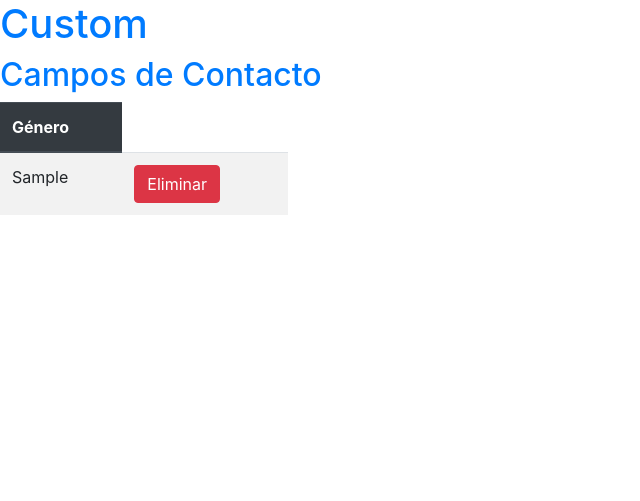
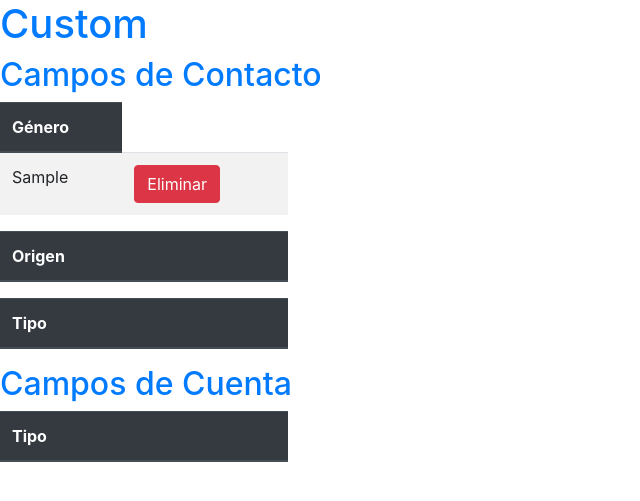
Before and after one commit to Winguweb/mi_primera_bd, a Django app: page /custom/ in a window 1280 px wide. Shown: the part 80-581 px from the top of the page, without its empty margins (0-640 px from the left). Run offline with Django 3.2, Linux system fonts and the light colour scheme; a user stored in the database is signed in; tables that the repository leaves empty hold one stand-in row (values such as "Sample post"); lists and menus that the app fills with data are empty; some libraries are stand-ins or nearby versions.

Commit message:
cambio modelo y elimina campos correctamente

```diff
--- a/primerabdd/primerabdd/crm/admin.py
+++ b/primerabdd/primerabdd/crm/admin.py
@@ -1,5 +1,5 @@
 from django.contrib import admin
-from .models import Cuenta, Contacto, Organizacion, Donante, Voluntario, CampoSexo
+from .models import Cuenta, Contacto, Organizacion, Donante, Voluntario, CamposCustomOrganizacion
 
 class ContactoInline(admin.TabularInline):
     model = Contacto
@@ -30,4 +30,4 @@ class ContactoAdmin(admin.ModelAdmin):
     ]
 
 admin.site.register(Organizacion)
-admin.site.register(CampoSexo)
+admin.site.register(CamposCustomOrganizacion)
--- a/primerabdd/primerabdd/crm/forms.py
+++ b/primerabdd/primerabdd/crm/forms.py
@@ -1,5 +1,4 @@
-from .models import Organizacion, Cuenta, Contacto, Voluntario, Donante, CampoSexo
-
+from .models import Organizacion, Cuenta, Contacto, Voluntario, Donante, CamposCustomOrganizacion, TiposCamposCustom
 from django import forms
 from django.forms import ModelForm, CheckboxInput
 from django.forms.models import inlineformset_factory
--- a/primerabdd/primerabdd/crm/models.py
+++ b/primerabdd/primerabdd/crm/models.py
@@ -2,6 +2,7 @@ from django.db import models
 from django.contrib.auth.models import User
 from django.utils import timezone
 from djmoney.models.fields import MoneyField
+from enum import Enum
 
 
 
@@ -22,15 +23,22 @@ class Organizacion(models.Model):
 #####################################################
 ###########     CAMPOS CUSTOMIZABLES    #############
 #####################################################
+class TiposCamposCustom(Enum):
+    GENERO_CONTACTO = 1
+    TIPO_CONTACTO = 2
+    ORIGEN_CONTACTO = 3
+    TIPO_CUENTA = 4
+    ESTADO_OPORTUNIDADES = 5
+    TIPO_OPORTUNIDADES = 6
 
-
-class CampoSexo(models.Model):
+class CamposCustomOrganizacion(models.Model):
     organizacion = models.ForeignKey(Organizacion, on_delete=models.CASCADE)
-
-    sexo = models.CharField(max_length=50, default=None, blank=True, null=True)
+    tipo_campo = models.PositiveIntegerField(blank=False, null=False)
+    valor = models.CharField(max_length=50, default=None, blank=True, null=True)
+    #sexo = models.CharField(max_length=50, default=None, blank=True, null=True)
 
     def __str__(self):
-        return self.sexo
+        return (self.valor)
 
 #####################################################
 ###########     CAMPOS CUSTOMIZABLES    #############
@@ -97,7 +105,7 @@ class Contacto(models.Model):
     email_alternativo = models.EmailField(default=None, blank=True, null=True)
 
     sexo = models.OneToOneField(
-            CampoSexo,
+            CamposCustomOrganizacion,
             on_delete=models.CASCADE,
             blank=True,
             null=True
--- a/primerabdd/primerabdd/crm/templates/crm/custom.html
+++ b/primerabdd/primerabdd/crm/templates/crm/custom.html
@@ -11,9 +11,9 @@
 			</tr>
 		</thead>
 		<tbody>
-			{% for campo in camposexo %}
+			{% for campo in camposGenero %}
 			<tr>
-			<td>{{ campo.sexo }}</td>
+			<td>{{ campo.valor }}</td>
 			<td class="tdCenter">
 					<a class="btn btn-danger" href="{% url "eliminar_campos_custom"  campo.id  %}">Eliminar</a>
 				</td>
@@ -22,4 +22,56 @@
 			{% endfor %}
 		</tbody>
 	</table>
+	<table class="table table-striped table-hover " style="width: 18rem;">
+			<thead class="thead-dark">
+				<tr>
+					<th>Origen</th>
+				</tr>
+			</thead>
+			<tbody>
+				{% for campo in camposOrigen %}
+				<tr>
+				<td>{{ campo.valor }}</td>
+				<td class="tdCenter">
+						<a class="btn btn-danger" href="{% url "eliminar_campos_custom"  campo.id  %}">Eliminar</a>
+					</td>
+				</tr>
+				{% endfor %}
+			</tbody>
+		</table>
+		<table class="table table-striped table-hover " style="width: 18rem;">
+				<thead class="thead-dark">
+					<tr>
+						<th>Tipo</th>
+					</tr>
+				</thead>
+				<tbody>
+					{% for campo in camposTipoContacto %}
+					<tr>
+					<td>{{ campo.valor }}</td>
+					<td class="tdCenter">
+							<a class="btn btn-danger" href="{% url "eliminar_campos_custom"  campo.id  %}">Eliminar</a>
+						</td>
+					</tr>
+					{% endfor %}
+				</tbody>
+			</table>
+	<h2>Campos de Cuenta</h2>
+	<table class="table table-striped table-hover " style="width: 18rem;">
+		<thead class="thead-dark">
+			<tr>
+				<th>Tipo</th>
+			</tr>
+		</thead>
+		<tbody>
+			{% for campo in tiposCuenta %}
+			<tr>
+			<td>{{ campo.valor }}</td>
+			<td class="tdCenter">
+					<a class="btn btn-danger" href="{% url "eliminar_campos_custom"  campo.id  %}">Eliminar</a>
+				</td>
+			</tr>
+			{% endfor %}
+		</tbody>
+	</table>
 {% endblock %}
--- a/primerabdd/primerabdd/crm/views.py
+++ b/primerabdd/primerabdd/crm/views.py
@@ -86,7 +86,9 @@ class ContactoCrear(CreateView):
         data = super(ContactoCrear, self).get_context_data(**kwargs)
 
         #filtro los sexos segun org
-        data['form'].fields['sexo'].queryset = CampoSexo.objects.filter(organizacion__usuario=self.request.user)
+        generos_de_la_organizacion = CamposCustomOrganizacion.objects.filter(organizacion__usuario=self.request.user).filter(tipo_campo=TiposCamposCustom.GENERO_CONTACTO.value)
+        print(generos_de_la_organizacion)
+        data['form'].fields['sexo'].queryset = generos_de_la_organizacion
 
         data['accion'] = 'Nuevo Contacto'
         if self.request.POST:
@@ -151,7 +153,9 @@ class ContactoEditar(UpdateView):
         data['accion'] = 'Editar Contacto'
 
         #filtro los sexos segun org
-        data['form'].fields['sexo'].queryset = CampoSexo.objects.filter(organizacion__usuario=self.request.user)
+        generos_de_la_organizacion = CamposCustomOrganizacion.objects.filter(organizacion__usuario=self.request.user).filter(tipo_campo=TiposCamposCustom.GENERO_CONTACTO.value)
+        print(generos_de_la_organizacion)
+        data['form'].fields['sexo'].queryset = generos_de_la_organizacion
 
         if self.request.POST:
             data['donante'] = DonanteFormSet(self.request.POST, instance=self.object)
@@ -271,12 +275,15 @@ class CamposCustom(TemplateView):
     def get_context_data(self, **kwargs):
         user = self.request.user
         context = super(CamposCustom, self).get_context_data(**kwargs)
-        context['camposexo'] = CampoSexo.objects.filter(organizacion__usuario=user)
-        print(context['camposexo'])
+        context['camposGenero'] = CamposCustomOrganizacion.objects.filter(organizacion__usuario=user).filter(tipo_campo=TiposCamposCustom.GENERO_CONTACTO.value)
+        context['camposOrigen'] = CamposCustomOrganizacion.objects.filter(organizacion__usuario=user).filter(tipo_campo=TiposCamposCustom.ORIGEN_CONTACTO.value)
+        context['camposTipoContacto'] = CamposCustomOrganizacion.objects.filter(organizacion__usuario=user).filter(tipo_campo=TiposCamposCustom.TIPO_CONTACTO.value)
+        context['tiposCuenta'] = CamposCustomOrganizacion.objects.filter(organizacion__usuario=user).filter(tipo_campo=TiposCamposCustom.TIPO_CUENTA.value)
+        print(context['camposGenero'])
         #context['modeltwo'] = ModelTwo.objects.get(*query logic*)
         return context
 
 class CamposCustomEliminar(DeleteView):
-    model = CampoSexo
+    model = CamposCustomOrganizacion
     template_name = 'crm/eliminar_campo_custom.html'
     success_url = reverse_lazy('campos_custom')
```
